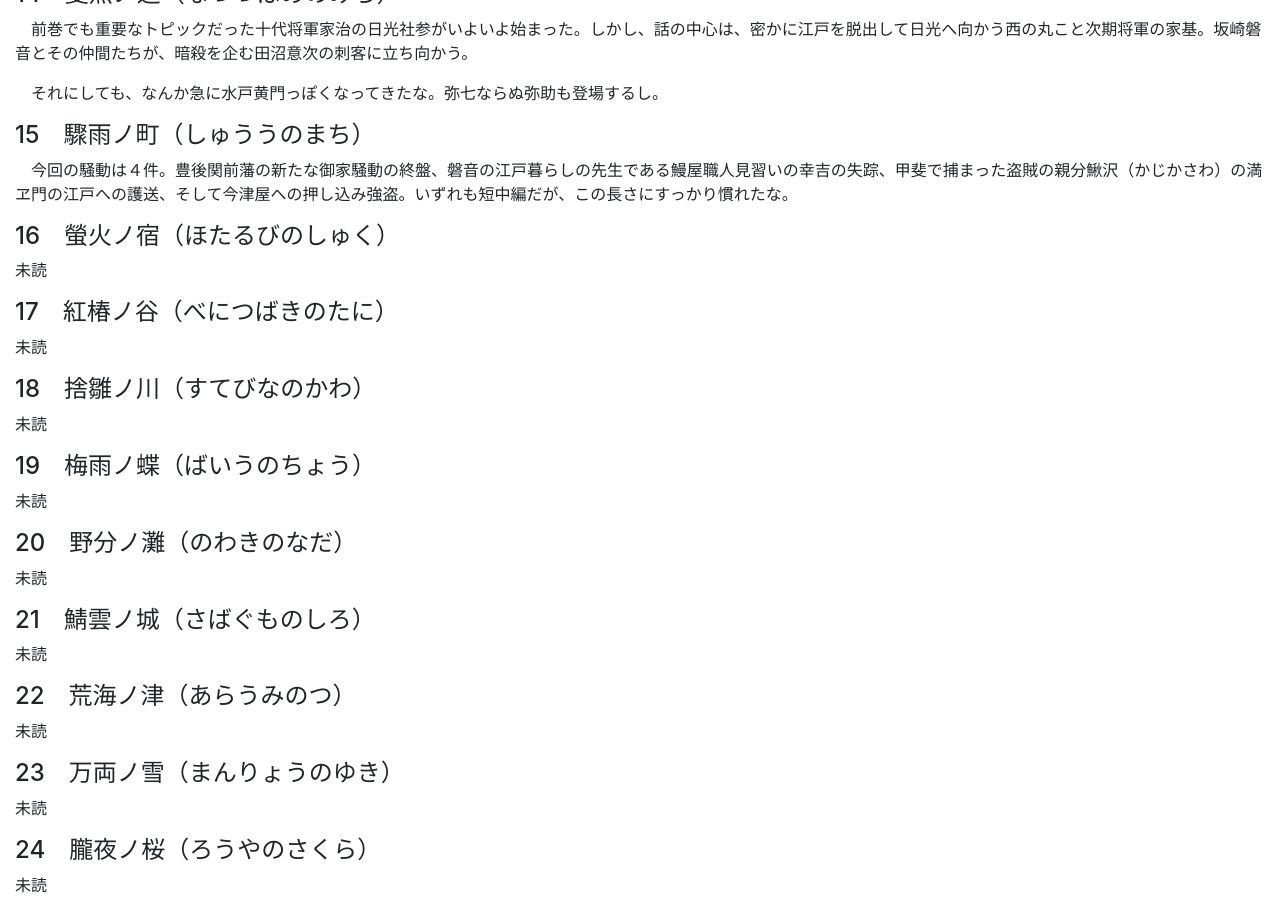
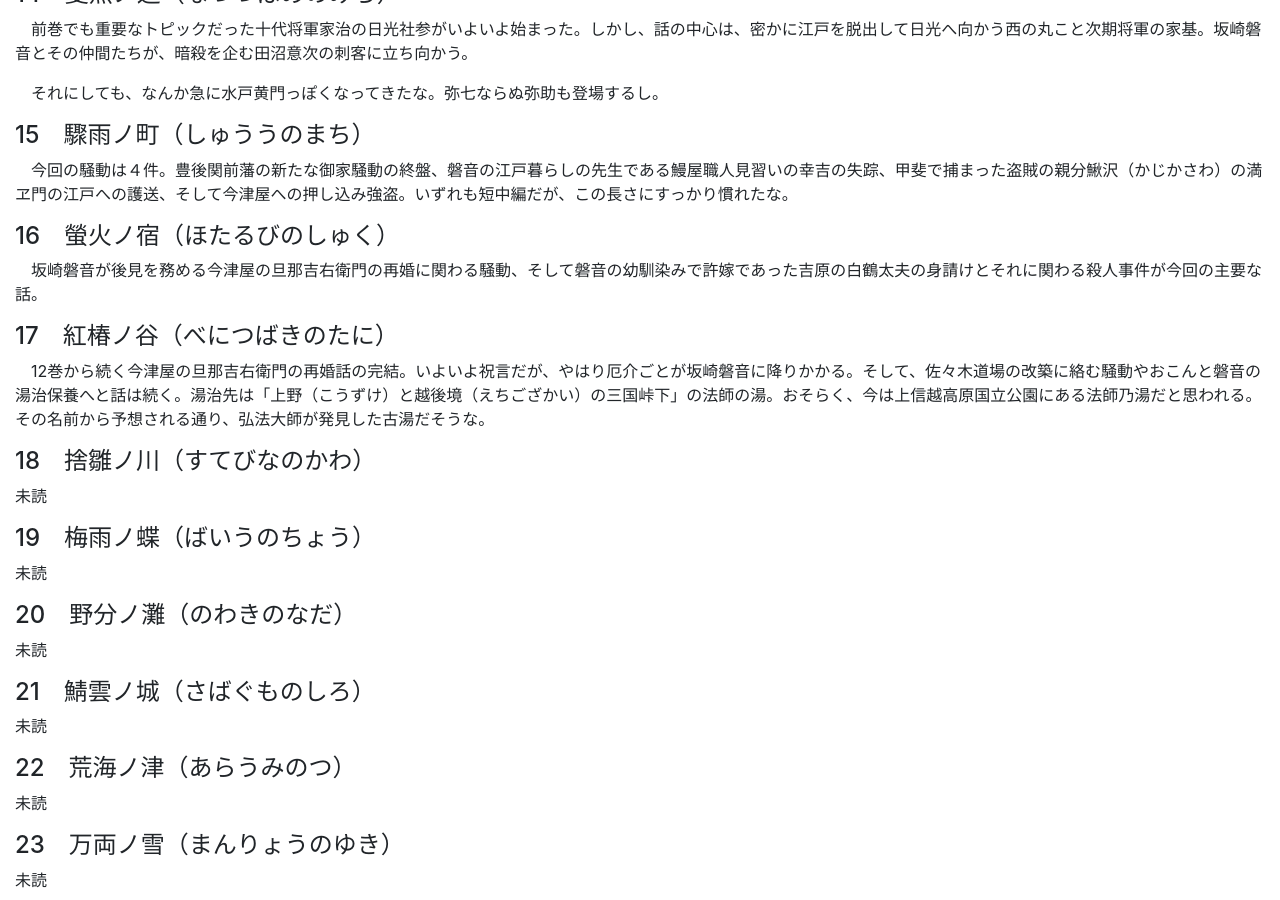
Before and after one commit to tomot/tomot.github.io, a Jekyll site: the page built from pages/book-saeki.md, in a window 1280 px wide and 900 px high, scrolled down 1917 px. Built offline with Jekyll 4.4.1, drawn with Linux system fonts in a browser that asks for light colours; nearby versions of some CDN libraries; some of the changed text lies outside the part shown.

Commit message:
add two books by Saeki

```diff
--- a/pages/book-saeki.md
+++ b/pages/book-saeki.md
@@ -80,11 +80,11 @@ categories: 読書
 
 #### 16　螢火ノ宿（ほたるびのしゅく）
 
-未読
+　坂崎磐音が後見を務める今津屋の旦那吉右衛門の再婚に関わる騒動、そして磐音の幼馴染みで許嫁であった吉原の白鶴太夫の身請けとそれに関わる殺人事件が今回の主要な話。
 
 #### 17　紅椿ノ谷（べにつばきのたに）
 
-未読
+　12巻から続く今津屋の旦那吉右衛門の再婚話の完結。いよいよ祝言だが、やはり厄介ごとが坂崎磐音に降りかかる。そして、佐々木道場の改築に絡む騒動やおこんと磐音の湯治保養へと話は続く。湯治先は「上野（こうずけ）と越後境（えちござかい）の三国峠下」の法師の湯。おそらく、今は上信越高原国立公園にある法師乃湯だと思われる。その名前から予想される通り、弘法大師が発見した古湯だそうな。
 
 #### 18　捨雛ノ川（すてびなのかわ）
 
```
Also changed, not shown: other parts of pages/book-saeki.md (+1 -1 lines), book.md (+1 -1 lines), index.md (+2 -2 lines).
